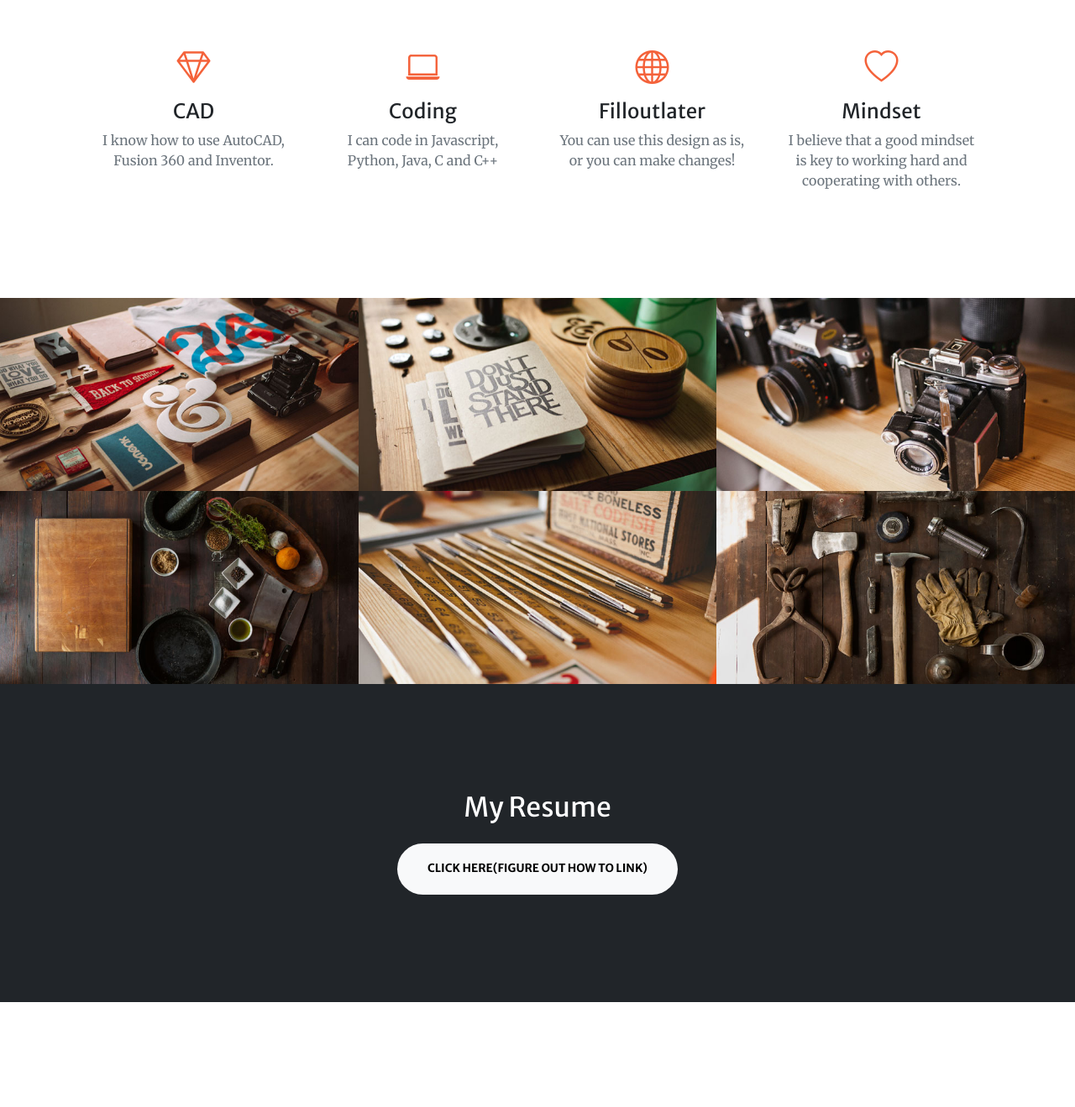
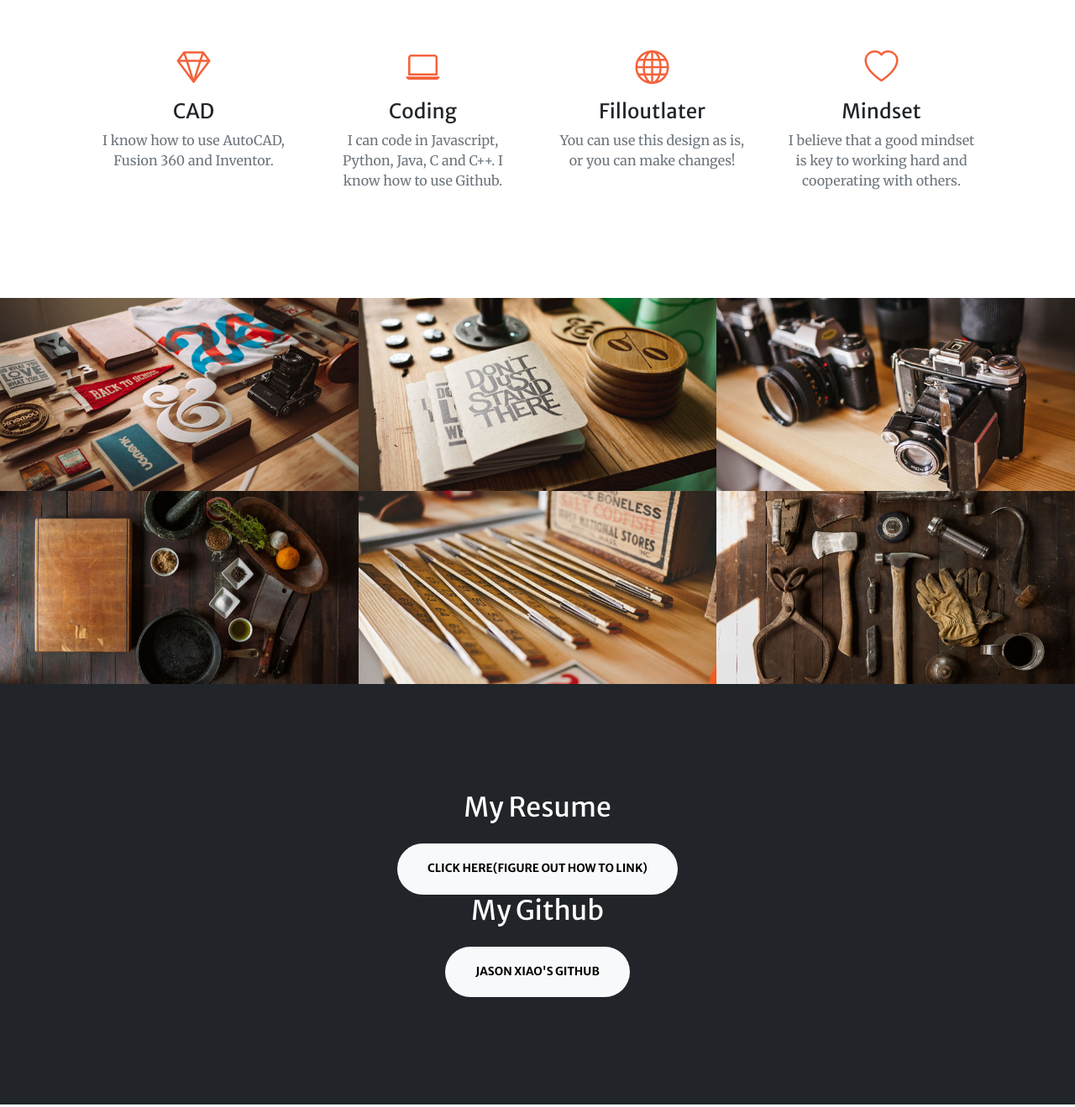
Before and after one commit to JasonXYT/jx-portfolio, a plain HTML site: page index.html in a window 1280 px wide. Shown: the part 1493-2812 px from the top of the page at 84% size. Drawn offline with nearby package versions, Linux system fonts and the light colour scheme; some packages are replaced by stand-ins of ours; a script that the page names is missing.

Commit message:
adding images and github link

```diff
--- a/index.html
+++ b/index.html
@@ -79,7 +79,7 @@
                         <div class="mt-5">
                             <div class="mb-2"><i class="bi-laptop fs-1 text-primary"></i></div>
                             <h3 class="h4 mb-2">Coding</h3>
-                            <p class="text-muted mb-0">I can code in Javascript, Python, Java, C and C++</p>
+                            <p class="text-muted mb-0">I can code in Javascript, Python, Java, C and C++. I know how to use Github.</p>
                         </div>
                     </div>
                     <div class="col-lg-3 col-md-6 text-center">
@@ -165,6 +165,8 @@
             <div class="container px-4 px-lg-5 text-center">
                 <h2 class="mb-4">My Resume</h2>
                 <a class="btn btn-light btn-xl" href="https://startbootstrap.com/theme/creative/">Click Here(figure out how to link)</a>
+                <h2 class="mb-4">My Github</h2>
+                <a class="btn btn-light btn-xl" href="https://github.com/JasonXYT">Jason Xiao's Github</a>
             </div>
         </section>
         <!-- Contact-->
```
Also changed, not shown: assets/img/portfolio/fullsize/GitHub_Logo.png (added), assets/img/portfolio/fullsize/GitHub_Logo_White.png (added), assets/img/portfolio/fullsize/UofCHorizontal.png (added), assets/img/portfolio/fullsize/UofCVertical.png (added), assets/img/portfolio/fullsize/VEX Robotics Black.png (added), assets/img/portfolio/fullsize/VEX Robotics Red.png (added).
